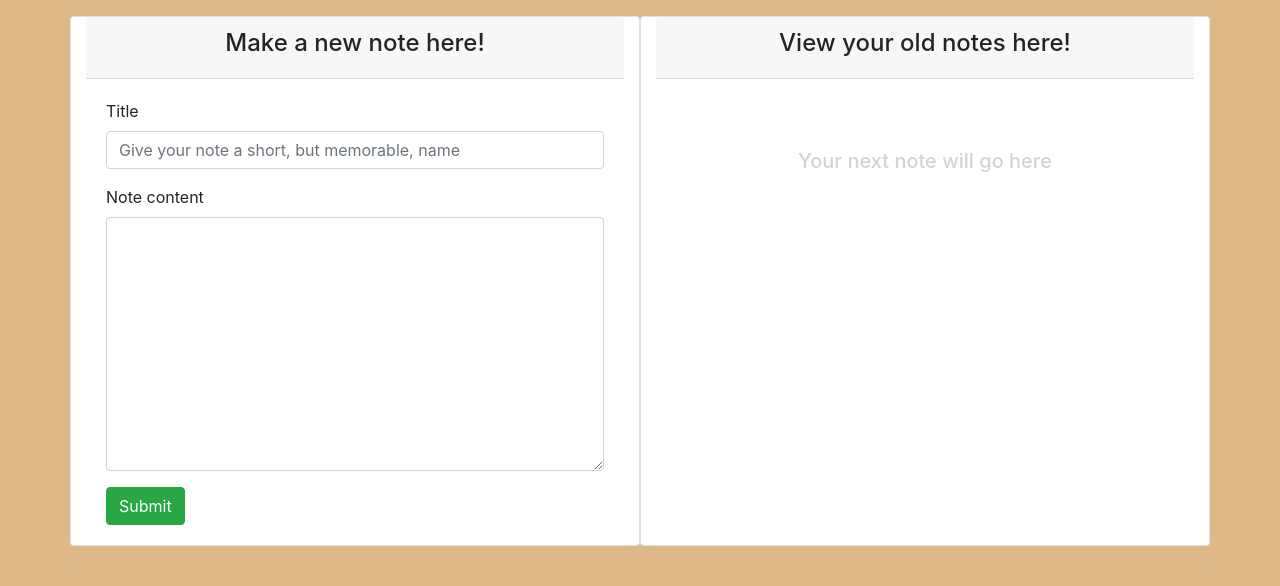
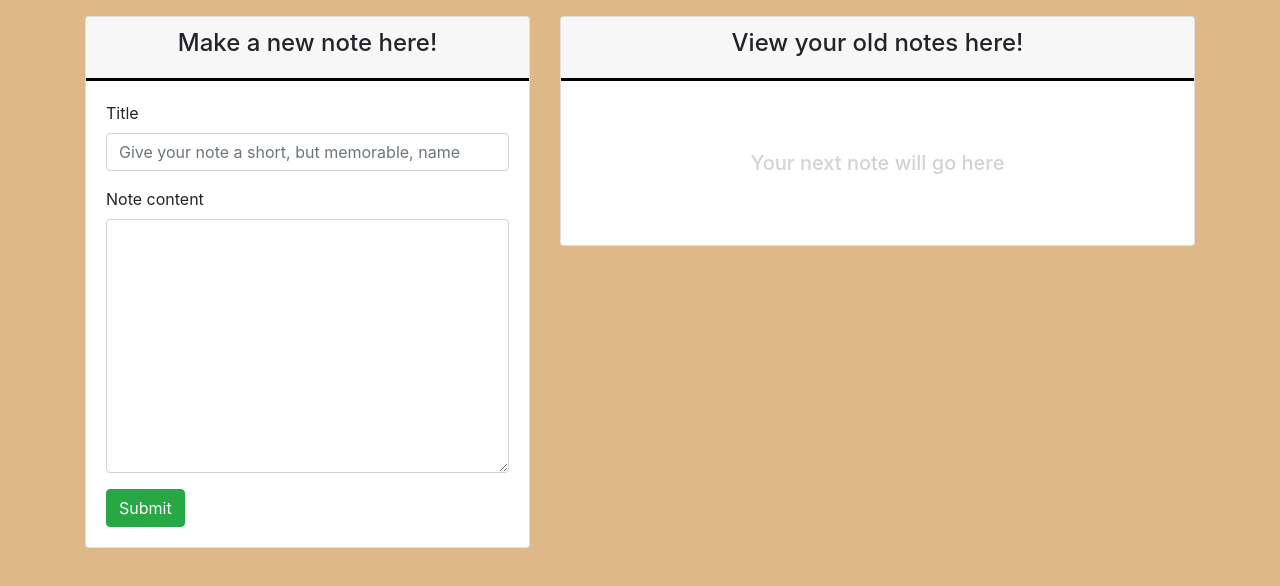
Before and after one commit to JamesCalingo/NodeNotes, a website: page public/notes.html in a window 1280 px wide. Drawn offline with nearby package versions, Linux system fonts and the light colour scheme; some packages are replaced by stand-ins of ours; no server answers; a script that the page names is missing.

Commit message:
more updates

```diff
--- a/public/assets/css/style.css
+++ b/public/assets/css/style.css
@@ -15,7 +15,9 @@ body{
 }
 
 .card-header {
+
   text-align: center;
+  border-bottom: 3px solid black
 }
 
 #nextNote{
--- a/public/assets/js/postNotes.js
+++ b/public/assets/js/postNotes.js
@@ -1,4 +1,3 @@
-// const Swal = require('sweetalert2');
 
 const postNotestoDB = function (event) {
   event.preventDefault()
--- a/public/notes.html
+++ b/public/notes.html
@@ -14,7 +14,8 @@
 <body>
   <div class="container">
     <div class="row">
-      <div class="card col-md-6 mb-5 mt-md-3">
+      <div class="col-md-5 mb-5 mt-md-3">
+        <div class="card">
           <div class="card-header">
             <h4>Make a new note here!</h4>
           </div>
@@ -33,13 +34,17 @@
             </form>
           </div>
         </div>
-      <div class="card notes col-md-6 mb-5 mt-md-3">
+      </div>
+
+      <div class="col-md-7 mb-5 mt-3">
+        <div class="card">
           <div class="card-header">
             <h4>View your old notes here!</h4>
           </div>
-        <div class="card-body">
+          <div class="notes card-body">
             <h5 id="nextNote">Your next note will go here</h5>
             <div id="noteDivs"></div>
+          </div>
         </div>
       </div>
     </div>
```
Lines whose indentation alone changed are shown as unchanged.
